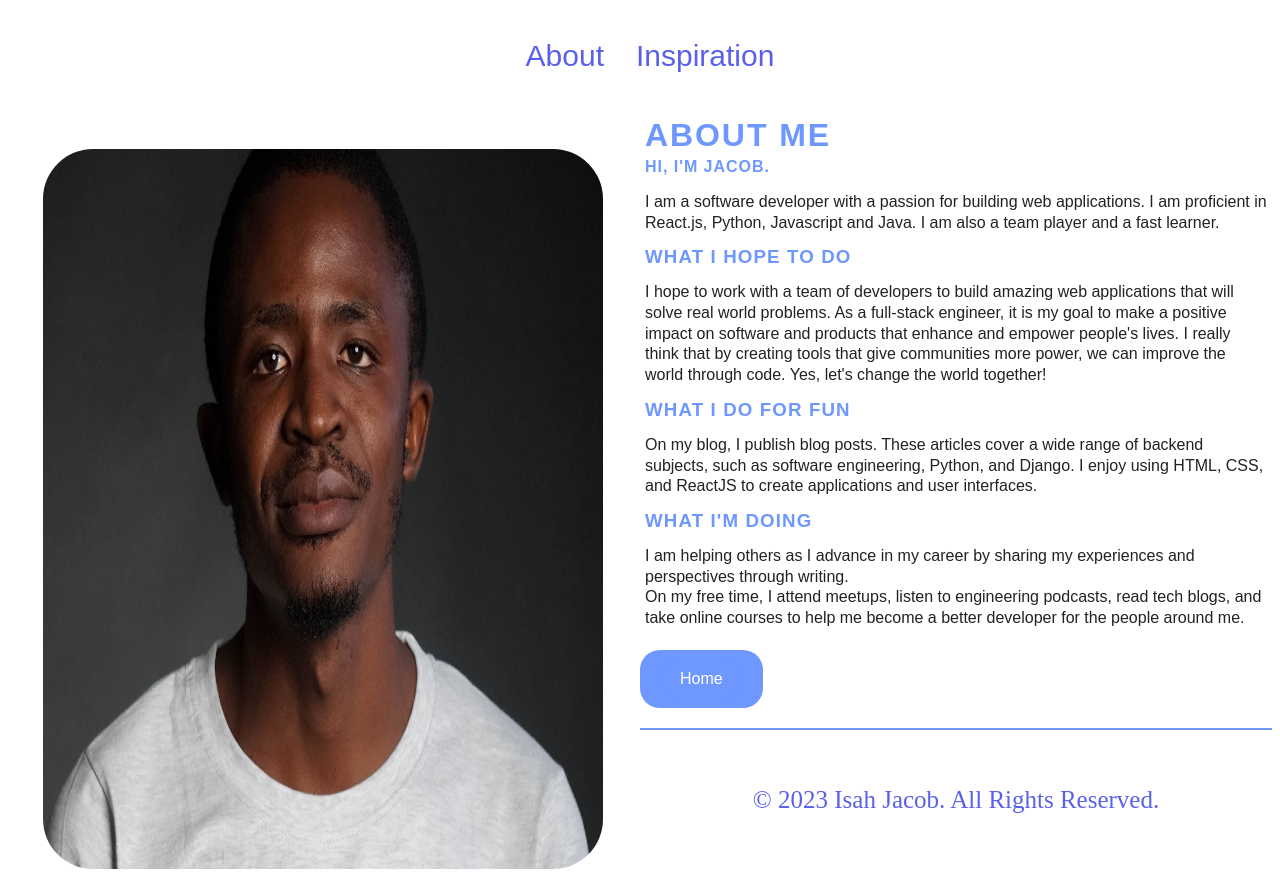
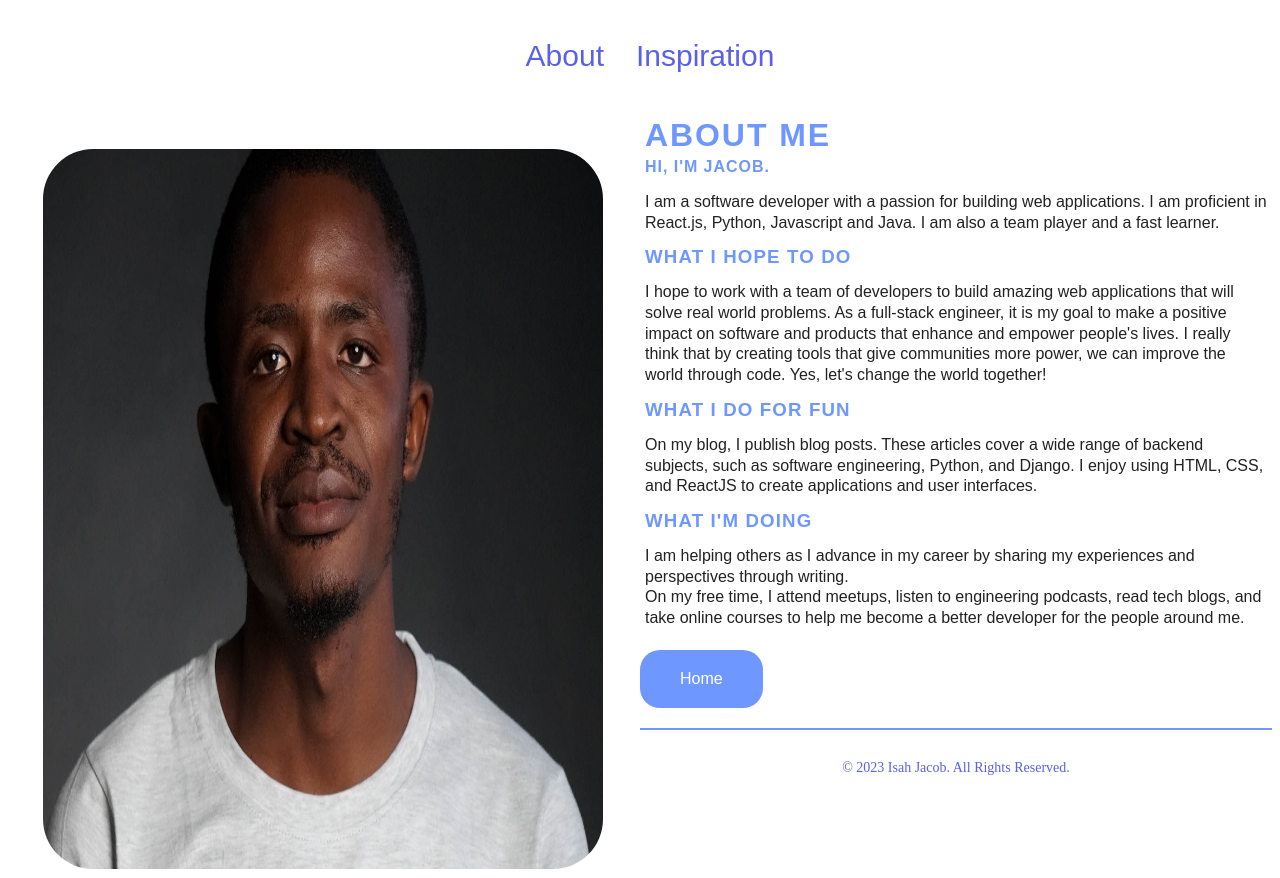
Before and after one commit to Enecode/personal-portfolio, a React (Create React App) app: page /about in a window 1280 px wide. Built offline with nearby package versions, Linux system fonts and the light colour scheme.

Commit message:
modified Footer.css file

```diff
--- a/src/Component/Footer.css
+++ b/src/Component/Footer.css
@@ -8,23 +8,18 @@
     justify-content: space-between;
     justify-items: space-between;
     /* text-align: center; */
-    line-height: 75px;
+    /* line-height: 75px; */
     font-size: 30px;
   }
 
 
 .footer-note{
-    /* text-align: center; */
     font-size: 20px;
     color: #5a60ea;
-    margin-top: 10px;
-    margin-bottom: 10px;
-
 }
 
 .footer-container{
     margin-top: 20px;
-
     font: 1.5 "Switzer", sans-serif;
     font-weight: 100;
     font-display: swap;
@@ -35,5 +30,7 @@
 }
 
 small{
-    font-size: smaller
+  font-size: smaller;
+  font-size: 0.875rem;
+  line-height: 1.5rem;
 }
```
